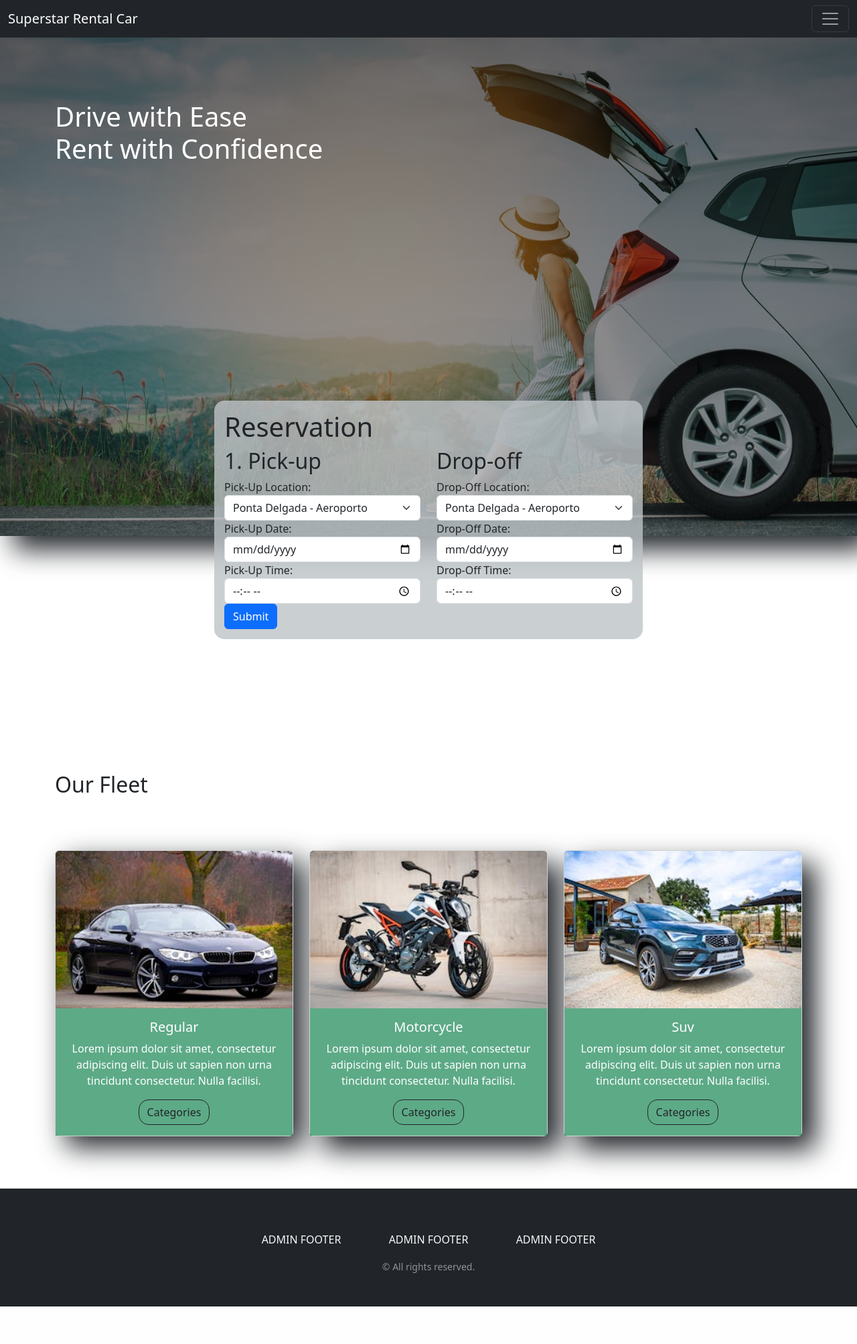
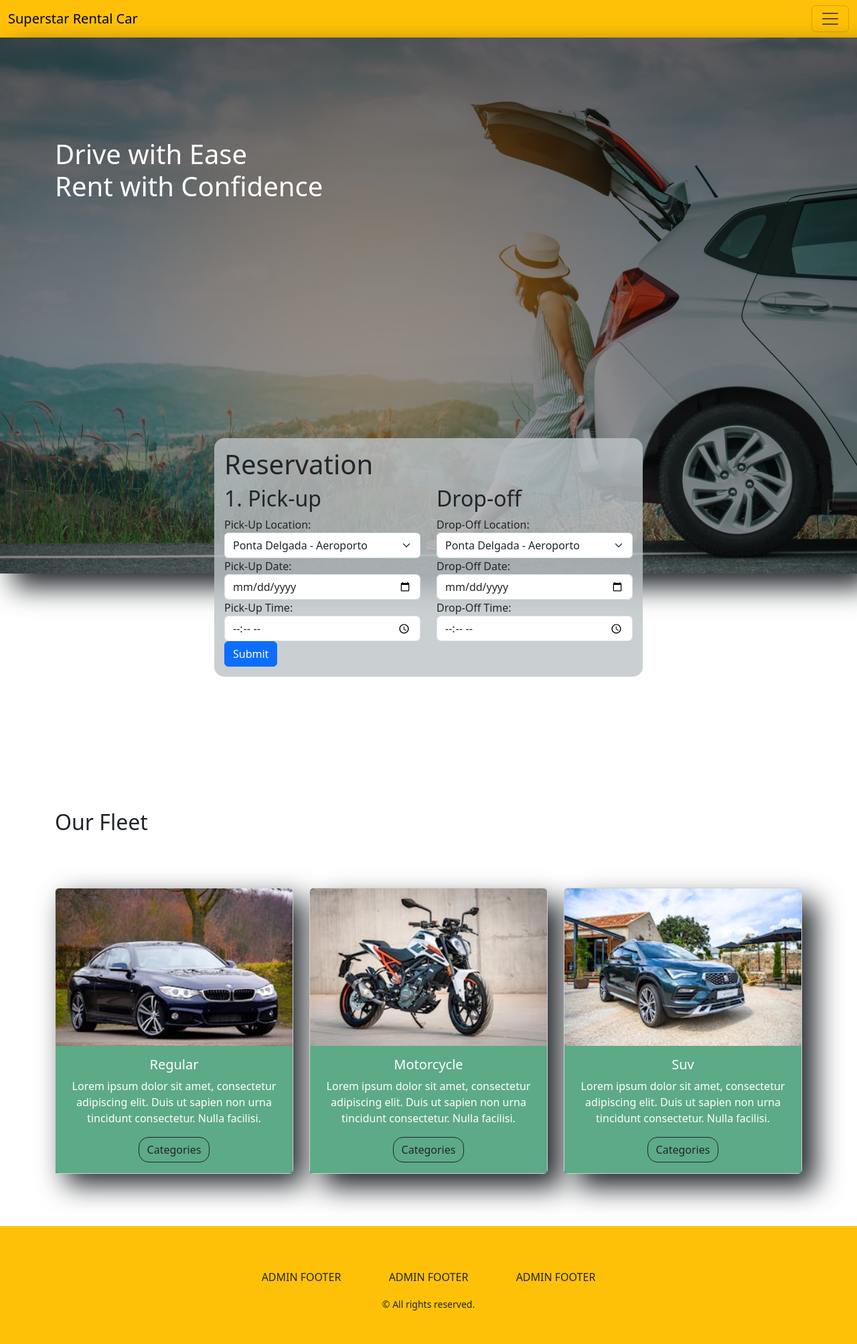
Before and after one commit to l33loo/rent_a_car, a PHP site: page / in a window 1280 px wide. Shown: the whole page at 67% size. Before the commit the page ends 1950 px from the top, so only its background shows below. Run offline with PHP 8.4, Linux system fonts and the light colour scheme; the visitor is signed in with stand-in values (Sample User, id 1); data comes from the database, SQL or seed files in the repository.

Commit message:
give admin nav and footer diff color, and make sure footer stays at the bottom of the page

```diff
--- a/project/src/css/style.css
+++ b/project/src/css/style.css
@@ -1,3 +1,6 @@
 body {
   min-height: 100vh;
+  display: flex;
+  flex-direction: column;
+  justify-content: space-between;
 }
--- a/project/src/html/admin/dashboard.php
+++ b/project/src/html/admin/dashboard.php
@@ -10,7 +10,6 @@ echo getHeader();
     <div class="container">
         <div class="text-content">
             <h1 class="text-center" style="margin-top: 100px;">Dashboard</h1>
-        </div>
         </div>
         <div class="container mt-5 d-flex justify-content-center">
             <div class="row">
@@ -62,6 +61,7 @@ echo getHeader();
                 </div>
             </div>
         </div>
+    </div>
     <?php include '../components/footer.inc.php'; ?>
 </body>
 
--- a/project/src/html/components/footer/footerAdmin.inc.php
+++ b/project/src/html/components/footer/footerAdmin.inc.php
@@ -1,5 +1,5 @@
-<footer class="bg-dark py-5 mt-5">
-    <div class="container text-light text-center">
+<footer class="bg-warning py-5 mt-5">
+    <div class="container text-darj text-center">
         <p class="display-6 mb-3">
         <div class="row align-items-center justify-content-center">
             <div class="col-md-2">
@@ -13,6 +13,6 @@
             </div>
         </div>
         </p>
-        <small class="text-white-50">© All rights reserved.</small>
+        <small class="text-dark-50">© All rights reserved.</small>
     </div>
 </footer>
--- a/project/src/html/components/header.php
+++ b/project/src/html/components/header.php
@@ -7,7 +7,7 @@ $html = '<!DOCTYPE html>
     <meta charset="UTF-8">
     <meta name="viewport" content="width=device-width, initial-scale=1.0">
     <title>Superstar Rental A Car</title>
-    <link rel="stylesheet" href="css/style.css">
+    <link rel="stylesheet" href="/src/css/style.css">
     <link rel="shortcut icon" href="/img/car.png" type="image/x-icon">
     <link href="https://cdn.jsdelivr.net/npm/bootstrap@5.3.3/dist/css/bootstrap.min.css" rel="stylesheet"
         integrity="sha384-QWTKZyjpPEjISv5WaRU9OFeRpok6YctnYmDr5pNlyT2bRjXh0JMhjY6hW+ALEwIH" crossorigin="anonymous">
--- a/project/src/html/components/navbar.inc.php
+++ b/project/src/html/components/navbar.inc.php
@@ -1,4 +1,6 @@
-<nav class="navbar navbar-dark bg-dark fixed-top">
+<?php $isAdmin = !empty($_SESSION['isAdmin']) && $_SESSION['isAdmin'] === true;
+$color = $isAdmin ? 'warning' : 'dark' ?>
+<nav class="navbar navbar-<?php echo $color ?> bg-<?php echo $color ?>">
     <div class="container-fluid">
         <a class="navbar-brand" href="/src/html/admin/dashboard.php">Superstar Rental Car</a>
         <button class="navbar-toggler" type="button" data-bs-toggle="offcanvas"
@@ -6,7 +8,7 @@
             aria-label="Toggle navigation">
             <span class="navbar-toggler-icon"></span>
         </button>
-        <div class="offcanvas offcanvas-end text-bg-dark" tabindex="-1" id="offcanvasDarkNavbar"
+        <div class="offcanvas offcanvas-end text-bg-<?php echo $color ?>" tabindex="-1" id="offcanvasDarkNavbar"
             aria-labelledby="offcanvasDarkNavbarLabel">
             <div class="offcanvas-header">
                 <h5 class="offcanvas-title" id="offcanvasDarkNavbarLabel">Superstar Rent Car</h5>
@@ -14,7 +16,7 @@
                     aria-label="Close"></button>
             </div>
             <div class="offcanvas-body">
-                <?php if (!empty($_SESSION['isAdmin']) && $_SESSION['isAdmin'] === true) {
+                <?php if ($isAdmin) {
                     include 'navbar/navbarAdmin.inc.php';
                 } else if (!empty($_SESSION['logged_id'])) {
                     include 'navbar/navbarUser.inc.php';
--- a/project/src/html/components/navbar/navbarAdmin.inc.php
+++ b/project/src/html/components/navbar/navbarAdmin.inc.php
@@ -17,7 +17,7 @@
             </a>
         </li> -->
         <li class="nav-item">
-            <a class="btn btn-secondary" href="/src/app/logout.php" class="nav-link">
+            <a class="btn btn-dark" href="/src/app/logout.php" class="nav-link">
                 Logout
             </a>
         </li>
--- a/project/src/html/components/navbar/navbarUser.inc.php
+++ b/project/src/html/components/navbar/navbarUser.inc.php
@@ -23,7 +23,7 @@
             </a>
         </li>
         <li class="nav-item">
-            <a class="btn btn-secondary" href="/src/app/logout.php" class="nav-link">
+            <a class="btn btn-warning" href="/src/app/logout.php" class="nav-link">
                 Logout
             </a>
         </li>
```
Lines whose indentation alone changed are shown as unchanged.
